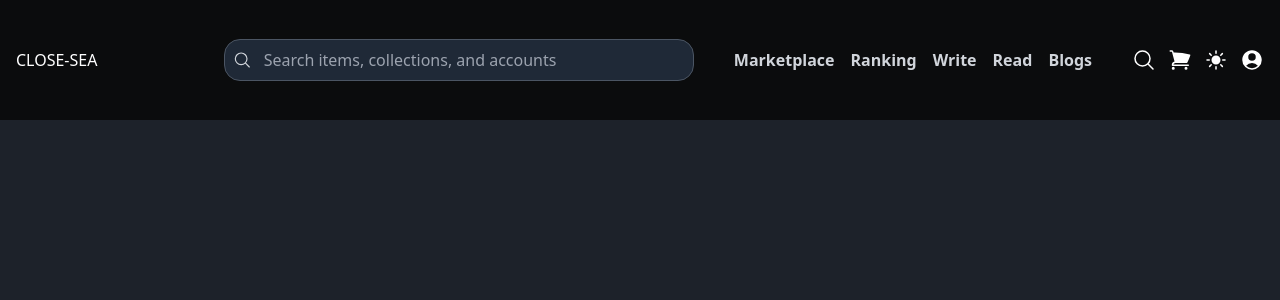
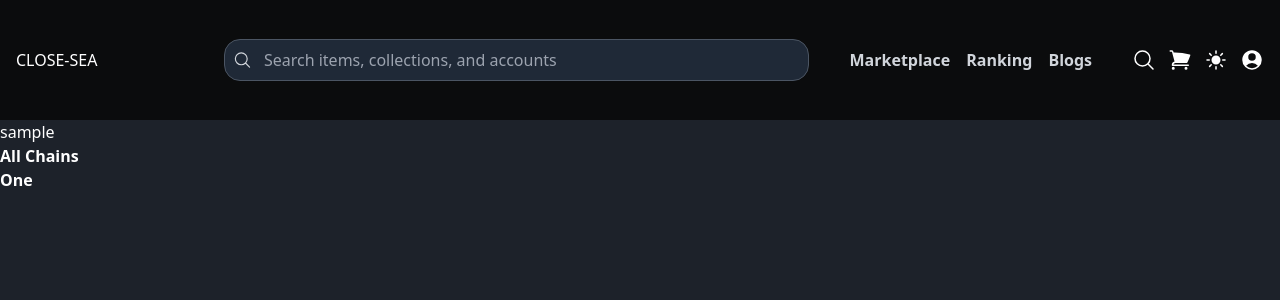
Before and after one commit to aniruddhafb/closesea_marketplace, a Next.js app: page / in a window 1280 px wide. Shown: the top 300 px of the page. Built offline with nearby package versions, Linux system fonts and the light colour scheme.

Commit message:
sample test

```diff
--- a/components/Navbar.js
+++ b/components/Navbar.js
@@ -33,8 +33,8 @@ const Navbar = () => {
           <div className="flex space-x- font-bold text-gray-300 space-x-4 2xl:space-x-5 ">
             <a href="">Marketplace</a>
             <a href="">Ranking</a>
-            <a href="">Write</a>
-            <a href="">Read</a>
+            {/* <a href="">Write</a> */}
+            {/* <a href="">Read</a> */}
             <a href="">Blogs</a>
           </div>
           <div className="flex space-x- items-center space-x-3 2xl:space-x-5">
--- a/pages/home/Homepage.js
+++ b/pages/home/Homepage.js
@@ -6,6 +6,7 @@ const Homepage = () => {
   return (
     <div className="bg-[#1D222A] text-white">
       <Navbar />
+      sample
       {/* 1st SECTION */}
       <Firstsection />
     </div>
--- a/sections/First_section.js
+++ b/sections/First_section.js
@@ -6,9 +6,15 @@ import Image from "next/image";
 import nftImage from "../assets/nftImage.jpg";
 
 const Firstsection = () => {
-  return <div>
-
-  </div>;
+  return (
+    <div>
+      <div className="p-10">
+        <h1 className="text-3xl font-bold text-red-500">
+          All Chains <br /> One
+        </h1>
+      </div>
+    </div>
+  );
 };
 
 export default Firstsection;
```
